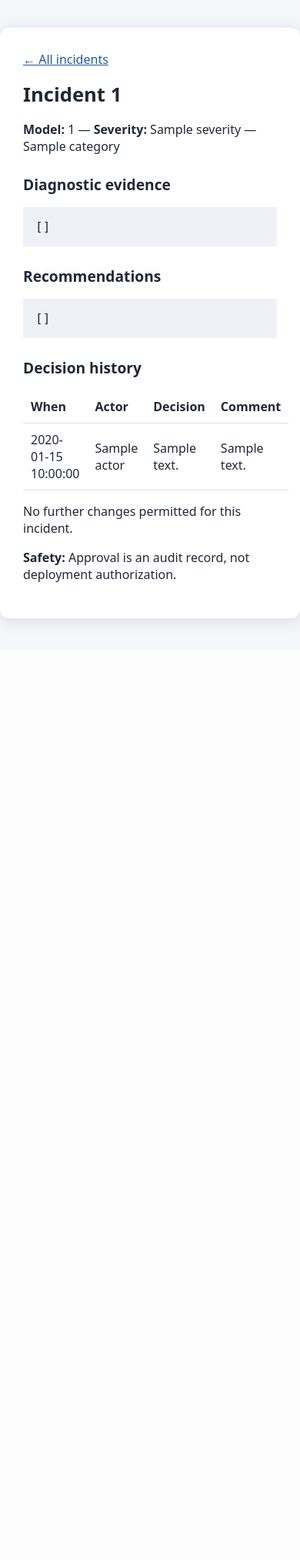
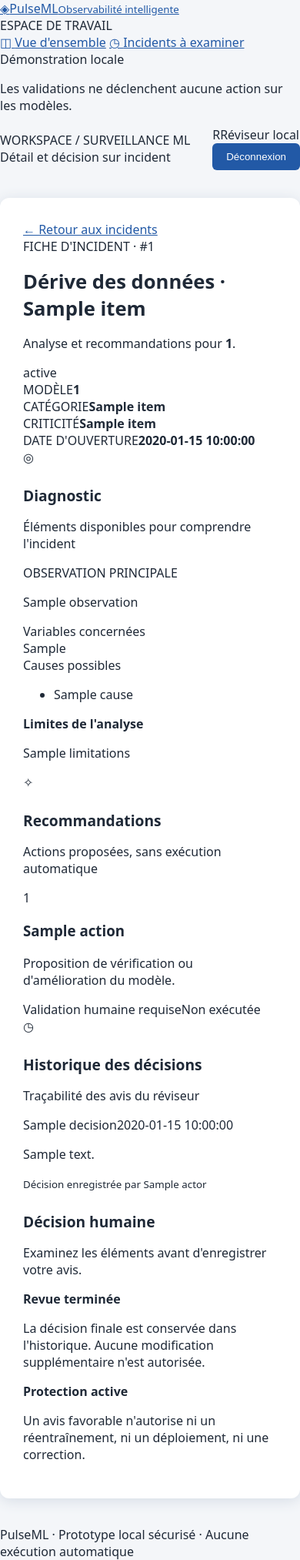
Before and after one commit to chakirou18/Iris_project_ml-deployment2, a Flask app: template review/templates/detail.html in a window 390 px wide. Shown: the whole page at 77% size. Before the commit the page ends 816 px from the top, so only its background shows below. Run offline with Flask 3, Linux system fonts and the light colour scheme; the template is opened without the code that fills it: most values are stand-ins (such as "Sample title", 1, 10 or a date in 2020); parts of the project's set-up code (start-up, migrations or seed data) failed here and were passed over.

Commit message:
feat(ui): redesign responsive review pages with readable incident cards

```diff
--- a/review/templates/detail.html
+++ b/review/templates/detail.html
@@ -1,24 +1,44 @@
-<!doctype html>
-<html lang="en"><meta charset="utf-8"><title>Incident details</title>
-<link rel="stylesheet" href="{{ url_for('static', filename='review.css') }}">
-<main><a href="{{ url_for('index') }}">← All incidents</a>
-<h1>Incident {{ item.id }}</h1><p><strong>Model:</strong> {{ item.model_id }} —
-<strong>Severity:</strong> {{ item.severity }} — {{ item.category }}</p>
-<h2>Diagnostic evidence</h2><pre>{{ item.diagnosis | tojson(indent=2) }}</pre>
-<h2>Recommendations</h2><pre>{{ item.recommendations | tojson(indent=2) }}</pre>
-<h2>Decision history</h2><table><tr><th>When</th><th>Actor</th><th>Decision</th><th>Comment</th></tr>
-{% for decision in item.decisions %}<tr><td>{{ decision.created_at }}</td><td>{{ decision.actor }}</td><td>{{ decision.decision }}</td><td>{{ decision.comment }}</td></tr>
-{% else %}<tr><td colspan="4">No decision recorded</td></tr>{% endfor %}</table>
-{% if item.category == 'data_drift' and (not item.decisions or item.decisions[-1].decision == 'request_information') %}
-<h2>Record a human decision</h2>
-<form action="{{ url_for('decision', incident_id=item.id) }}" method="post">
+{% extends "base.html" %}{% block title %}Incident {{ item.id[:8] }} — PulseML{% endblock %}
+{% block location %}Détail et décision sur incident{% endblock %}
+{% block content %}
+<a class="back" href="{{ url_for('index') }}">← Retour aux incidents</a>
+<div class="page-heading"><div><span class="eyebrow">FICHE D'INCIDENT · #{{ item.short_id }}</span><h1>Dérive des données{% if item.category != 'data_drift' %} · {{ item.category_label }}{% endif %}</h1>
+<p class="muted">Analyse et recommandations pour <strong>{{ item.model_id }}</strong>.</p></div>
+<span class="pill {{ item.status_css }} prominent">{{ item.status_label }}</span></div>
+{% if item.is_demo %}<div class="demo-banner">ⓘ <strong>Incident de démonstration</strong> — Les données et recommandations ci-dessous sont fictives. Aucun diagnostic réel n'a été effectué.</div>{% endif %}
+<section class="meta-grid"><div class="meta-item"><span>MODÈLE</span><strong>{{ item.model_id }}</strong></div>
+<div class="meta-item"><span>CATÉGORIE</span><strong>{{ item.category_label }}</strong></div>
+<div class="meta-item"><span>CRITICITÉ</span><strong><span class="pill {{ item.severity_css }}">{{ item.severity_label }}</span></strong></div>
+<div class="meta-item"><span>DATE D'OUVERTURE</span><strong>{{ item.date_display }}</strong></div></section>
+<div class="details-grid"><div class="details-primary">
+<section class="panel padded"><div class="section-title"><span class="section-icon blue">◎</span><div><h2>Diagnostic</h2><p class="muted">Éléments disponibles pour comprendre l'incident</p></div></div>
+<div class="diagnostic-highlight"><span class="eyebrow">OBSERVATION PRINCIPALE</span><p>{{ item.diagnosis.get('observation', item.diagnosis.get('observations', 'Aucune observation renseignée.')) }}</p></div>
+<div class="info-row"><span>Variables concernées</span><div class="chip-group">
+{% for feature in item.diagnosis.get('affected_features', []) %}<span class="feature-chip">{{ feature }}</span>
+{% else %}<span class="muted">Aucune variable identifiée</span>{% endfor %}</div></div>
+{% if item.diagnosis.get('possible_causes') %}<div class="info-row"><span>Causes possibles</span><ul class="cause-list">{% for cause in item.diagnosis.possible_causes %}<li>{{ cause }}</li>{% endfor %}</ul></div>{% endif %}
+{% if item.diagnosis.get('limitations') %}<div class="limit-note"><strong>Limites de l'analyse</strong><p>{{ item.diagnosis.limitations }}</p></div>{% endif %}
+</section>
+<section class="panel padded"><div class="section-title"><span class="section-icon violet">✧</span><div><h2>Recommandations</h2><p class="muted">Actions proposées, sans exécution automatique</p></div></div>
+<div class="recommendation-list">{% for rec in item.recommendations %}
+<article class="recommendation"><div class="recommendation-index">{{ loop.index }}</div><div><h3>{{ rec.get('action', 'Action à examiner') }}</h3>
+<p class="muted">Proposition de vérification ou d'amélioration du modèle.</p>
+<div class="rec-tags"><span class="pill pending">Validation humaine requise</span><span class="pill neutral">Non exécutée</span></div></div></article>
+{% else %}<div class="empty-recommendation">Aucune action recommandée pour cet incident.</div>{% endfor %}</div></section>
+<section class="panel padded"><div class="section-title"><span class="section-icon blue">◷</span><div><h2>Historique des décisions</h2><p class="muted">Traçabilité des avis du réviseur</p></div></div>
+<div class="timeline">{% for decision in item.decisions %}<div class="timeline-entry"><div class="timeline-marker"></div><div class="timeline-body"><div class="timeline-head"><span class="pill {{ decision.css }}">{{ decision.label }}</span><span class="muted">{{ decision.date_display }}</span></div>
+<p>{{ decision.comment }}</p><small>Décision enregistrée par {{ decision.actor }}</small></div></div>
+{% else %}<div class="empty-recommendation">Aucune décision enregistrée pour le moment.</div>{% endfor %}</div></section></div>
+<aside class="review-aside"><section class="panel padded sticky-review"><h2>Décision humaine</h2>
+<p class="muted">Examinez les éléments avant d'enregistrer votre avis.</p>
+{% if item.can_review %}<form method="post" action="{{ url_for('decision',incident_id=item.id) }}">
 <input type="hidden" name="csrf" value="{{ csrf_token() }}">
-<label>Decision <select name="decision" required>
-<option value="request_information">Request additional information</option>
-<option value="approve">Approve recommendation for future planning (no execution)</option>
-<option value="reject">Reject</option></select></label>
-<label>Rationale <textarea name="comment" required maxlength="1000"></textarea></label>
-<button type="submit">Record decision</button></form>
-{% else %}<p>No further changes permitted for this incident.</p>{% endif %}
-<p><strong>Safety:</strong> Approval is an audit record, not deployment authorization.</p>
-</main></html>
+<label class="field-label" for="decision">Votre décision</label>
+<select name="decision" id="decision" required><option value="request_information">Demander des précisions</option><option value="approve">Avis favorable</option><option value="reject">Refuser</option></select>
+<label class="field-label" for="comment">Justification <span class="required">*</span></label>
+<textarea name="comment" id="comment" required minlength="1" maxlength="1000" placeholder="Expliquez brièvement votre décision..."></textarea>
+<small class="field-hint">1 000 caractères maximum.</small>
+<button type="submit" class="button primary full">Enregistrer ma décision →</button></form>
+{% else %}<div class="finished"><strong>Revue terminée</strong><p>La décision finale est conservée dans l'historique. Aucune modification supplémentaire n'est autorisée.</p></div>{% endif %}
+<div class="approval-note"><strong>Protection active</strong><p>Un avis favorable n'autorise ni un réentraînement, ni un déploiement, ni une correction.</p></div></section></aside></div>
+{% endblock %}
```
